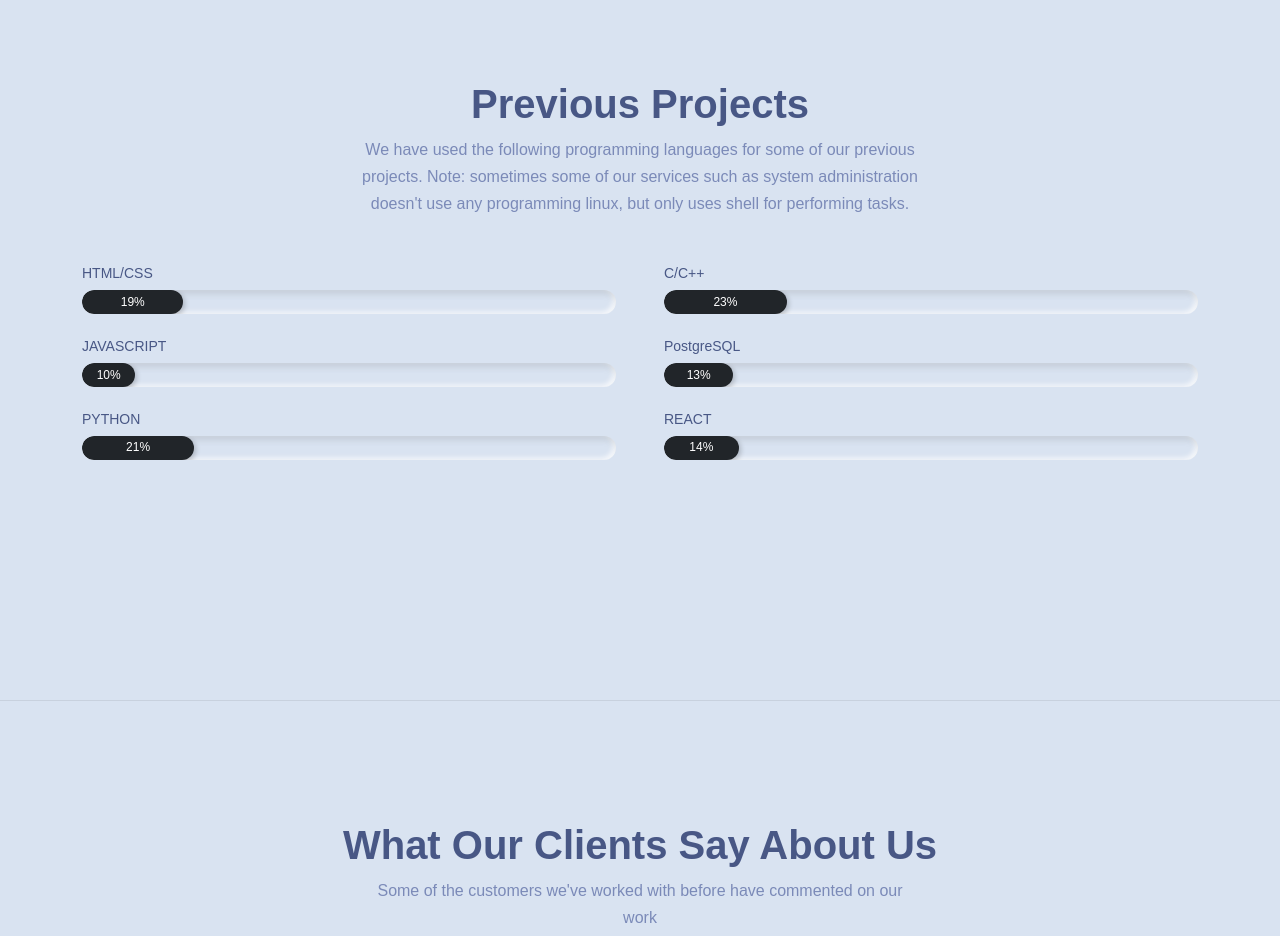
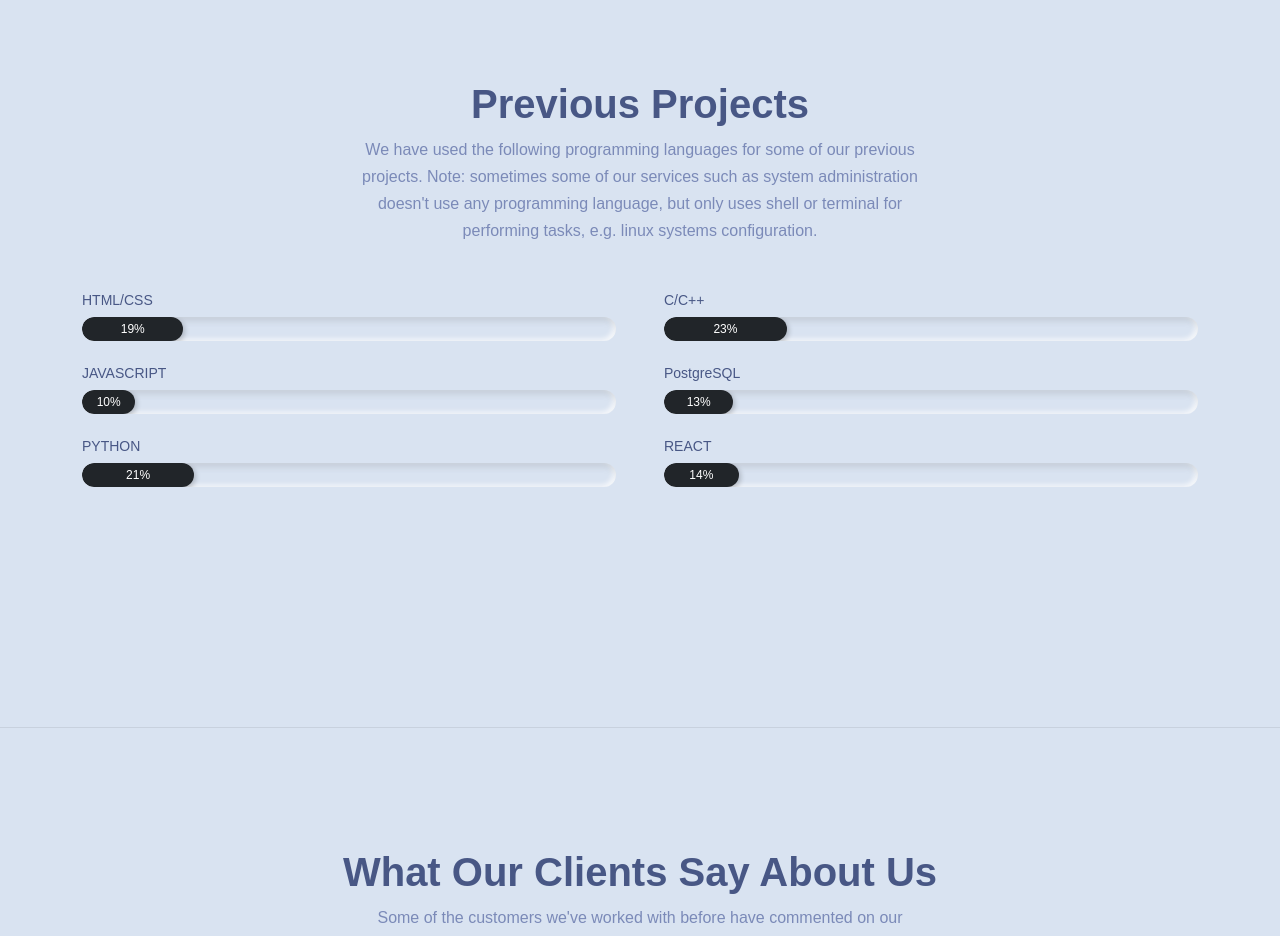
Before and after one commit to daqasimi18/ALGOBuild, a plain HTML site: page index.html in a window 1280 px wide. Shown: the part 3020-3956 px from the top of the page. Drawn offline with nearby package versions, Linux system fonts and the light colour scheme; a web font is replaced by a local one.

Commit message:
Update index.html

```diff
--- a/index.html
+++ b/index.html
@@ -237,7 +237,7 @@
                     <div class="col-12" data-aos="fade-up">
                         <div class="intro-section text-center mb-5">
                             <h1 class="fw-bold">Previous Projects</h1>
-                            <p class="mx-auto">We have used the following programming languages for some of our previous projects. Note: sometimes some of our services such as system administration doesn't use any programming linux, but only uses shell for performing tasks. </p>
+                            <p class="mx-auto">We have used the following programming languages for some of our previous projects. Note: sometimes some of our services such as system administration doesn't use any programming language, but only uses shell or terminal for performing tasks, e.g. linux systems configuration. </p>
                         </div>
                     </div>
                 </div>
```
